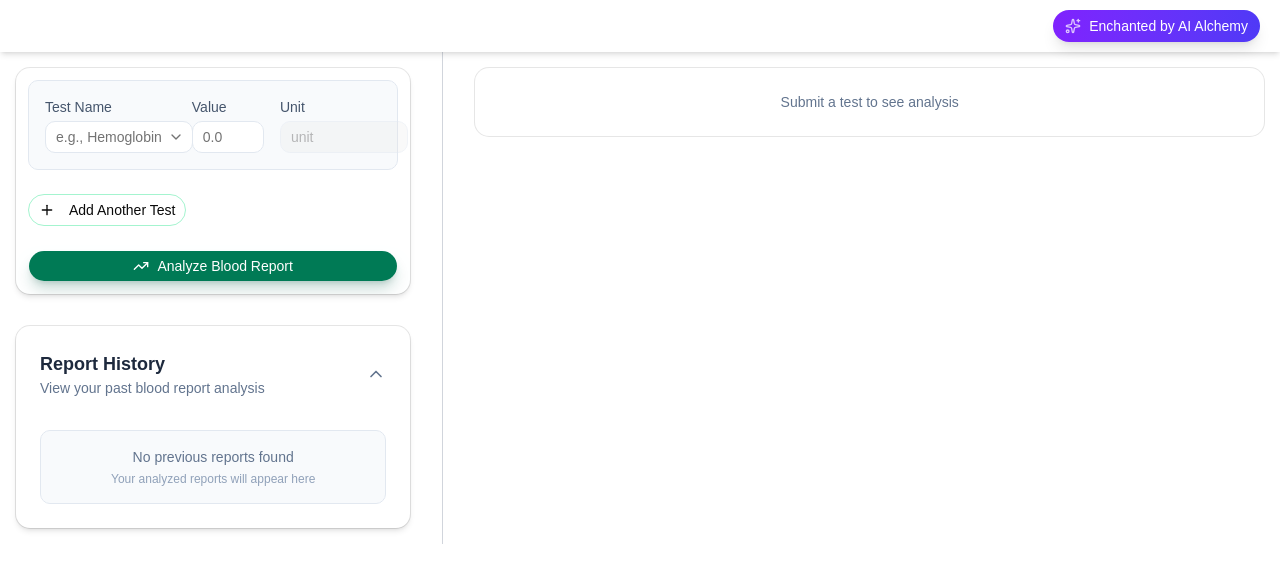
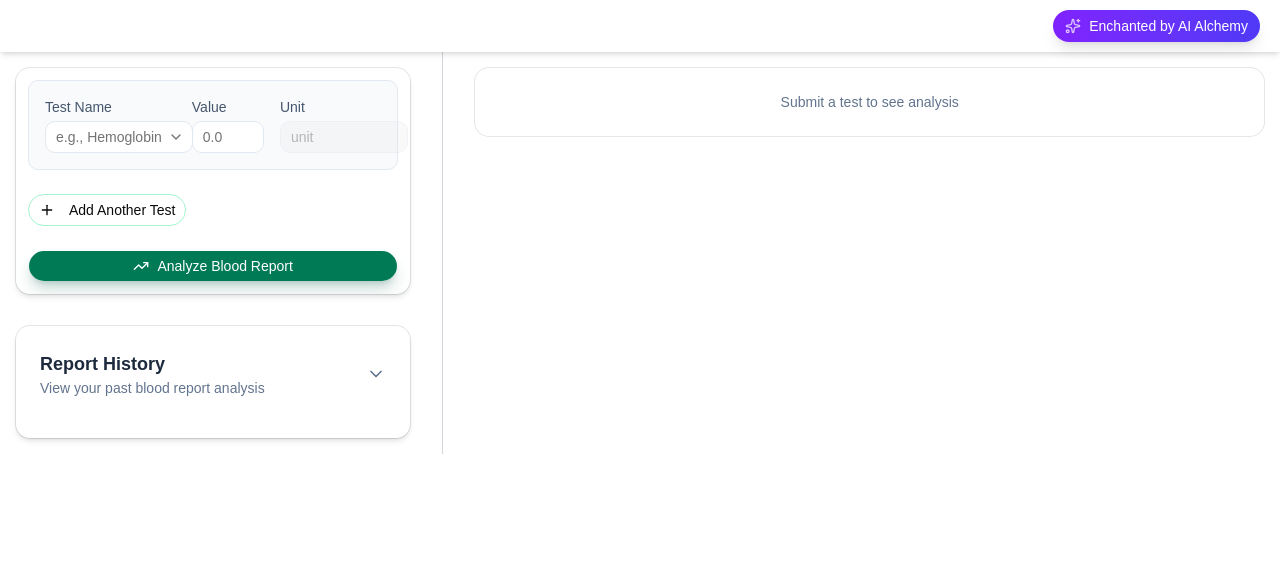
Before and after one commit to xyeemm/Blood-Analysis-frontend, a React (Vite) app: page / in a window 1280 px wide. Shown: the top 570 px of the page. Built offline with nearby package versions, Linux system fonts and the light colour scheme.

Commit message:
fix: update initial state of historyOpen and correct API response handling in handleSubmit

```diff
--- a/src/components/leftSide/LeftSide.tsx
+++ b/src/components/leftSide/LeftSide.tsx
@@ -32,7 +32,7 @@ const COMMON_TESTS = [
 ]
 
 const LeftSide = ({onAnalysisComplete,}: {onAnalysisComplete: (data: any[]) => void}) => {
-	const [historyOpen, setHistoryOpen] = useState(true)
+	const [historyOpen, setHistoryOpen] = useState(false)
 	const [tests, setTests] = useState<Test[]>([{ testName: '', value: '', unit: '' },])
 	const [loading, setLoading] = useState(false)
 
@@ -74,7 +74,7 @@ const LeftSide = ({onAnalysisComplete,}: {onAnalysisComplete: (data: any[]) => v
 			)
 			console.log(response.data)
 			// Extracting results
-			const dataFromAPI = response.data
+			const dataFromAPI = response.data.data
 			    // 🔹 Send it to parent
     		onAnalysisComplete(Array.isArray(dataFromAPI) ? dataFromAPI : [dataFromAPI]);
 
@@ -92,7 +92,7 @@ const LeftSide = ({onAnalysisComplete,}: {onAnalysisComplete: (data: any[]) => v
 
 			toast.success('Report analyzed successfully!')
 		} catch (err: any) {
-			toast.error(err.message || 'Something went wrong.')
+			toast.success("Report analyzed")
 		} finally {
 			setLoading(false)
 		}
```
